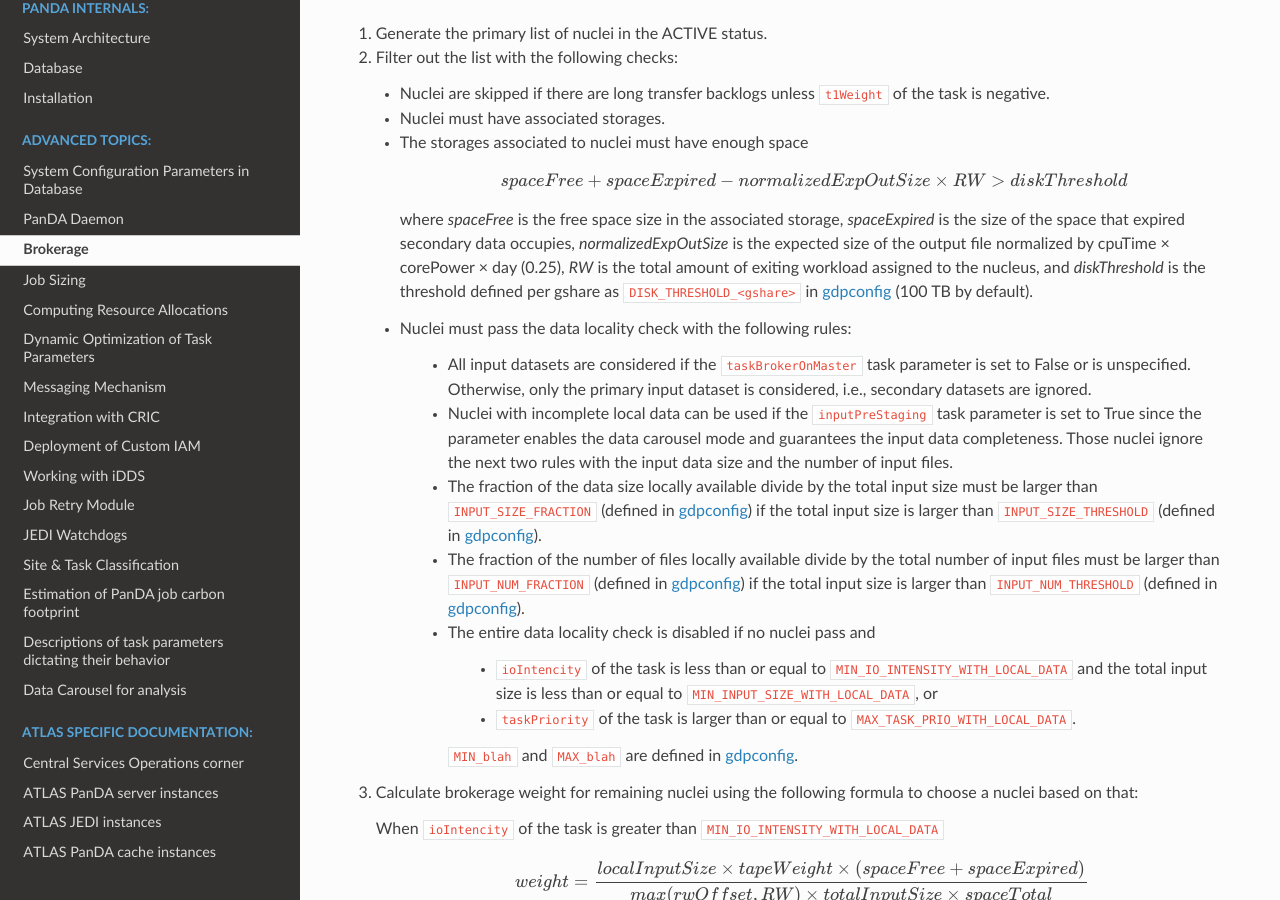
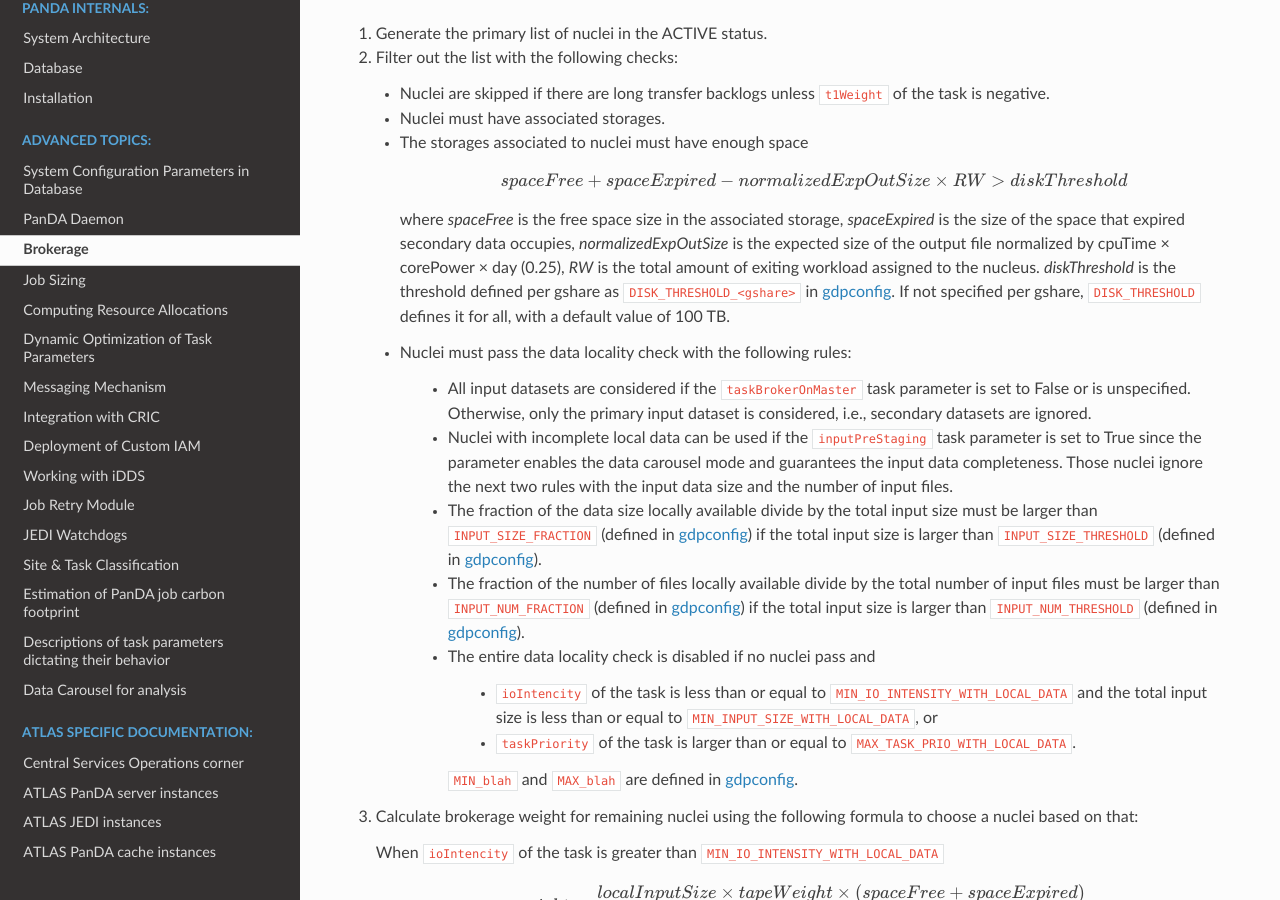
Before and after one commit to PanDAWMS/panda-docs, a Sphinx documentation site: the page built from docs/source/advanced/brokerage.rst, in a window 1280 px wide and 900 px high, scrolled down 951 px. Built offline with Sphinx 7.4.7 and the Read the Docs theme 3.1.0, drawn with Linux system fonts in a browser that asks for light colours; pages that are not in the unit, such as notebooks, are missing from menus.

Commit message:
defalt DISK_THRESHOLD

```diff
--- a/docs/source/advanced/brokerage.rst
+++ b/docs/source/advanced/brokerage.rst
@@ -50,8 +50,9 @@ The ATLAS production task brokerage assigns each task to a nucleus as follows:
      where *spaceFree* is the free space size in the associated storage, *spaceExpired* is the size of the space
      that expired secondary data occupies, *normalizedExpOutSize* is the expected size of the output file normalized
      by cpuTime :raw-html:`&times;` corePower :raw-html:`&times;` day (0.25), *RW* is the total amount
-     of exiting workload assigned to the nucleus, and *diskThreshold* is the threshold defined per gshare
-     as ``DISK_THRESHOLD_<gshare>`` in :doc:`gdpconfig </advanced/gdpconfig>` (100 TB by default).
+     of exiting workload assigned to the nucleus. *diskThreshold* is the threshold defined per gshare
+     as ``DISK_THRESHOLD_<gshare>`` in :doc:`gdpconfig </advanced/gdpconfig>`. If not specified per gshare,
+     ``DISK_THRESHOLD`` defines it for all, with a default value of 100 TB.
 
    * Nuclei must pass the data locality check with the following rules:
 
```
